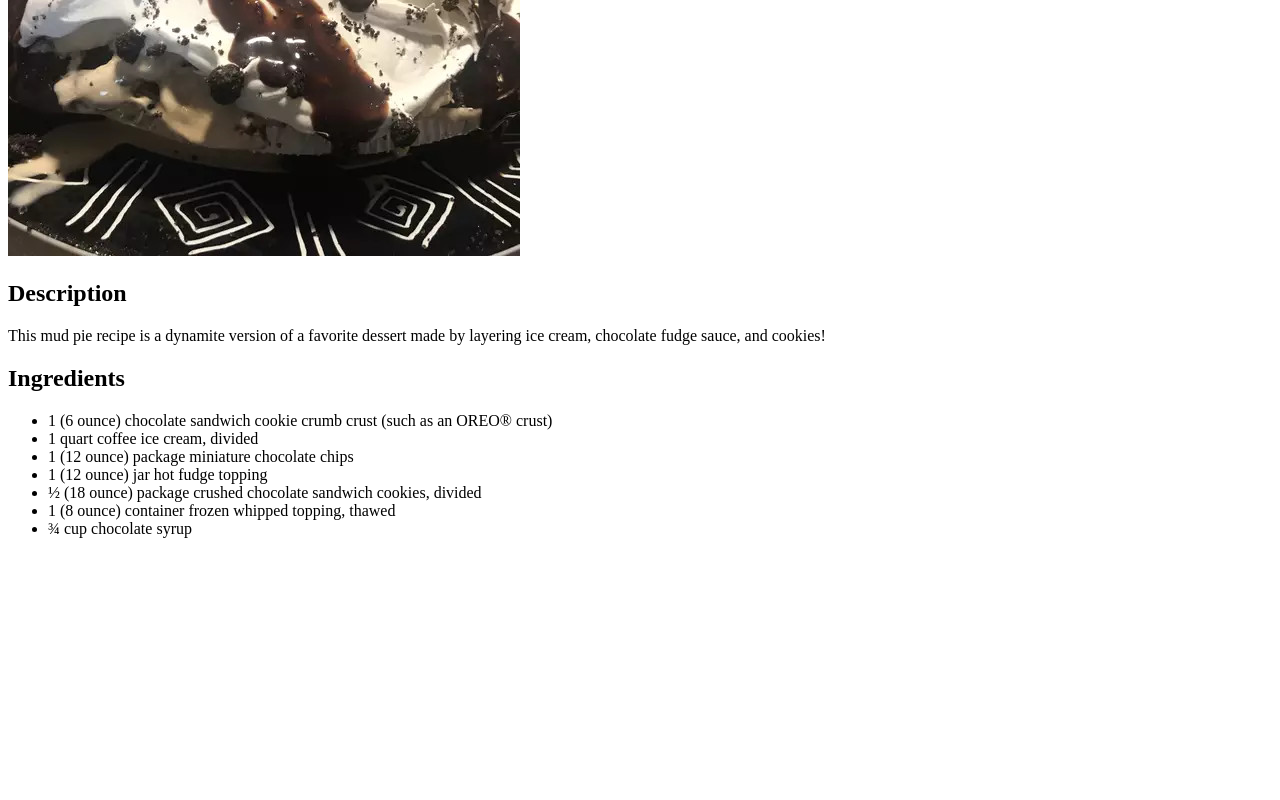
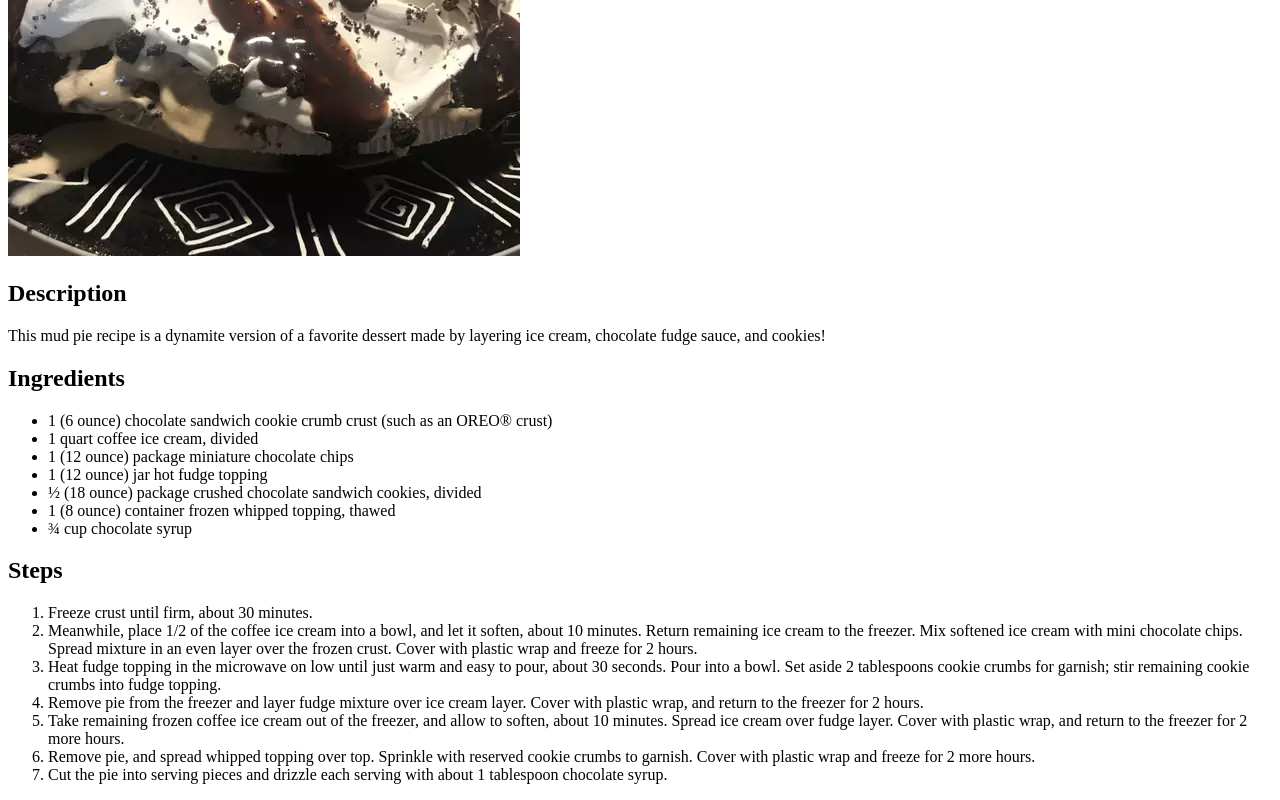
Before and after one commit to nz159/odin-recipes, a plain HTML site: page recipes/mudpie.html in a window 1280 px wide. Shown: the part 336-1136 px from the top of the page. Before the commit the page ends 890 px from the top, so only its background shows below. Drawn offline with Linux system fonts and the light colour scheme.

Commit message:
Add steps to mudpie

```diff
--- a/recipes/mudpie.html
+++ b/recipes/mudpie.html
@@ -21,5 +21,21 @@
             <li>1 (8 ounce) container frozen whipped topping, thawed</li>
             <li>¾ cup chocolate syrup</li>
         </ul>
+        <h2>Steps</h2>
+        <ol>
+            <li>Freeze crust until firm, about 30 minutes.</li>
+            <li>Meanwhile, place 1/2 of the coffee ice cream into a bowl, and let it soften, about 10 minutes. Return remaining
+                ice cream to the freezer. Mix softened ice cream with mini chocolate chips. Spread mixture in an even layer over
+                the frozen crust. Cover with plastic wrap and freeze for 2 hours.</li>
+            <li>Heat fudge topping in the microwave on low until just warm and easy to pour, about 30 seconds. Pour into a bowl.
+                Set aside 2 tablespoons cookie crumbs for garnish; stir remaining cookie crumbs into fudge topping.</li>
+            <li>Remove pie from the freezer and layer fudge mixture over ice cream layer. Cover with plastic wrap, and return to
+                the freezer for 2 hours.</li>
+            <li>Take remaining frozen coffee ice cream out of the freezer, and allow to soften, about 10 minutes. Spread ice cream
+                over fudge layer. Cover with plastic wrap, and return to the freezer for 2 more hours.</li>
+            <li>Remove pie, and spread whipped topping over top. Sprinkle with reserved cookie crumbs to garnish. Cover with plastic
+                wrap and freeze for 2 more hours.</li>
+            <li>Cut the pie into serving pieces and drizzle each serving with about 1 tablespoon chocolate syrup.</li>
+        </ol>
     </body>
 </html>
```
